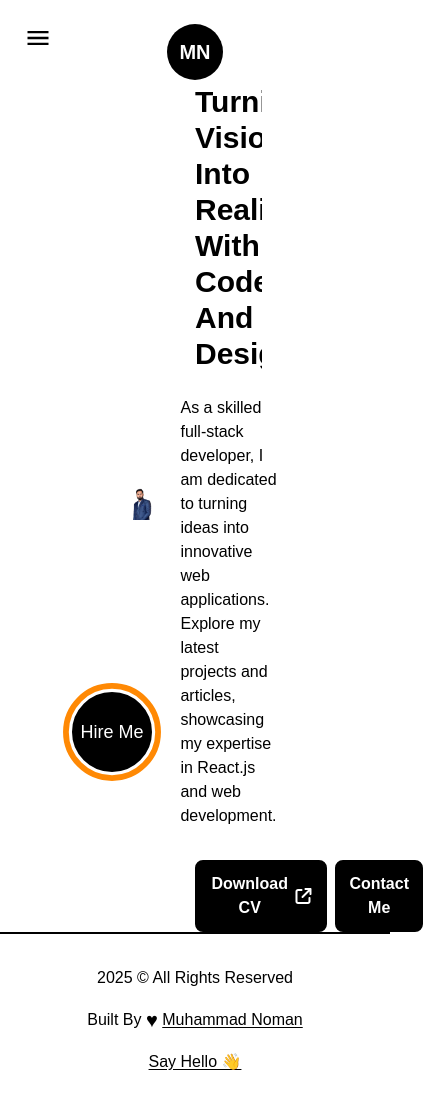
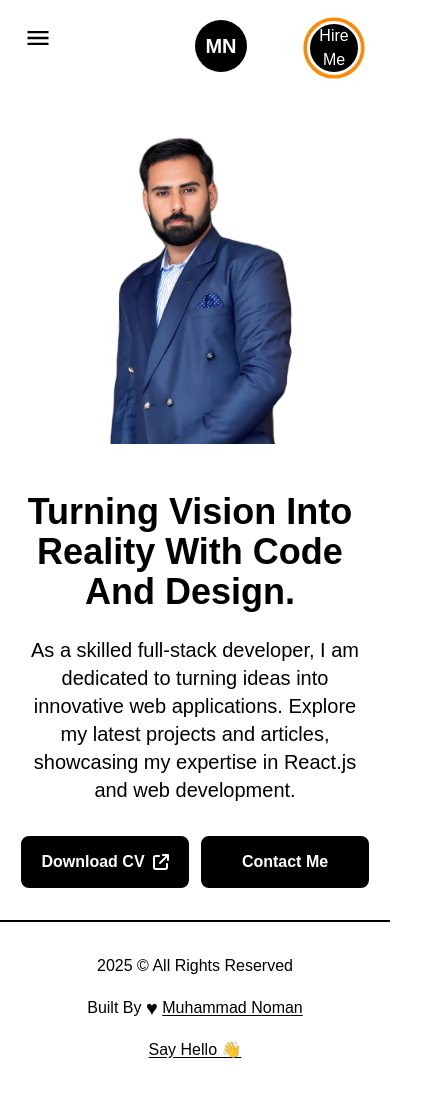
Before and after one commit to nomanchaudhary/Portfolio-Volume2, a React (Vite) app: page / in a window 390 px wide. Shown: the whole page, 423 px wide, since content can reach past the window. Built offline with nearby package versions, Linux system fonts and the light colour scheme.

Commit message:
Responsiveness Started

```diff
--- a/src/components/AnimatedText.jsx
+++ b/src/components/AnimatedText.jsx
@@ -25,7 +25,7 @@ const singleWord = {
 
 function AnimatedText({ text, className = "" }) {
   return (
-    <div className="w-full mx-auto py-2 flex items-center justify-center text-center overflow-hidden">
+    <div className="w-full mx-auto py-2 flex flex-col items-center justify-center text-center overflow-hidden">
       <motion.h1
         className={`text-3xl sm:text-4xl md:text-5xl lg:text-6xl font-montserrat inline-block w-full capitalize text-black dark:text-white ${className}`}
         variants={heading}
--- a/src/components/Header.jsx
+++ b/src/components/Header.jsx
@@ -21,11 +21,11 @@ function Header() {
   const toggleMenu = () => setIsOpen(!isOpen);
 
   return (
-    <header className="w-full px-6 md:px-32 py-6 flex items-center justify-between dark:bg-black dark:text-white relative z-50">
+    <header className="w-full px-6 sm:px-10 md:px-10 lg:px-32 py-6 flex items-center justify-between dark:bg-black dark:text-white relative">
       <div className="md:hidden">
     { isOpen ? <IoMdClose size={28} onClick={toggleMenu}/> : <IoMdMenu size={28} onClick={toggleMenu} className="cursor-pointer" />}
       </div>
-      <div className="absolute left-1/2 top-6 transform -translate-x-1/2">
+      <div className="absolute left-[50%] top-5">
         <Logo />
       </div>
       <div className="hidden md:flex w-full justify-between items-center">
@@ -51,10 +51,8 @@ function Header() {
           <DarkModeToggler />
         </div>
       </div>
-
-      {/* Mobile Nav */}
       {isOpen && (
-        <div className="absolute top-full left-0 w-full bg-white dark:bg-black flex flex-col items-center gap-4 py-6 mt-4 shadow-lg md:hidden z-40">
+        <div className="min-w-[80vw] sm:min-w-[90vw] flex justify-between items-center flex-col fixed top-1/2 left-1/2 -translate-x-1/2 -translate-y-1/2 py-20 bg-black text-white  dark:bg-white/75 dark:text-black rounded-lg z-50 backdrop-blur-md">
           <nav className="flex flex-col items-center gap-4 font-medium font-montserrat">
             <Link to="/" onClick={toggleMenu}>Home</Link>
             <Link to="/about" onClick={toggleMenu}>About</Link>
--- a/src/components/HireMe.jsx
+++ b/src/components/HireMe.jsx
@@ -6,10 +6,24 @@ function HireMe() {
   const MotionLink = motion(Link);
 
   return (
-    <div className="fixed left-4 bottom-4 flex items-center justify-center">
-      <div className="relative w-48 h-48 flex justify-center items-center">
+    <div
+      className="
+      absolute
+        top-0 right-2
+        md:top-auto md:bottom-8 md:left-8 md:right-auto
+        flex items-center justify-center
+      "
+    >
+      <div
+        className="
+          relative
+          w-24 h-24
+          md:w-48 md:h-48
+          flex justify-center items-center text-center
+        "
+      >
         <motion.svg
-          className="absolute w-full h-full"
+          className="absolute w-30 h-30 sm:w-30 sm:h-30 md:w-full md:h-full"
           viewBox="0 0 100 100"
           fill="none"
           xmlns="http://www.w3.org/2000/svg"
@@ -31,10 +45,22 @@ function HireMe() {
             }}
           />
         </motion.svg>
+
         <MotionLink
           to="https://www.linkedin.com/in/nomanchaudhary00/"
           target="_blank"
-          className="flex items-center font-montserrat justify-center absolute text-lg bg-black text-white rounded-full w-20 h-20 border-2 border-black cursor-pointer"
+          className="
+            flex items-center justify-center
+            absolute
+            text-base md:text-lg
+            bg-black text-white
+            rounded-full
+            w-12 h-12 md:w-20 md:h-20
+            border-2 border-black
+            font-montserrat
+            cursor-pointer
+            dark:bg-white dark:text-black dark:border-white
+          "
           whileHover={{ backgroundColor: "#FFFFFF", color: "#000" }}
         >
           Hire Me
--- a/src/components/Logo.jsx
+++ b/src/components/Logo.jsx
@@ -8,7 +8,7 @@ function Logo() {
     <div className="flex justify-center items-center ">
       <MotionLink
         to="/"
-        className="w-14 h-14 bg-black dark:bg-white text-center flex items-center justify-center rounded-full text-xl sm:text-2xl font-bold text-white dark:text-black font-montserrat"
+        className="w-13 h-13 sm:w-14 sm:h-14 bg-black dark:bg-white text-center flex items-center justify-center rounded-full text-xl sm:text-2xl font-bold text-white dark:text-black font-montserrat"
         whileHover={{
           background: [
             "rgb(255, 0, 0)",
--- a/src/pages/Home.jsx
+++ b/src/pages/Home.jsx
@@ -25,40 +25,46 @@ function Home() {
 
   return (
     <Fragment>
-      <main className="w-full flex items-center min-h-screen px-32 dark:bg-black dark:text-white">
-        <div className="w-full flex items-center justify-between gap-x-10">
-          <div className="w-1/2 py-10">
+      <main className="w-full flex items-center min-h-screen px-6 sm:px-10 md:px-16 lg:px-32 dark:bg-black dark:text-white">
+        <div className="w-full flex flex-col md:flex-row items-center justify-between gap-10">
+          {/* Profile Picture */}
+          <div className="w-full mt-10 sm:w-10/12 md:w-full lg-w-full flex justify-center items-center md:justify-center lg:justify-center">
             <motion.img
               src={profilePic}
               alt="Profile picture of Noman Chaudhary"
-              className="w-full h-auto"
+              className="w-4/5 sm:w-3/5 md:w-full h-auto"
               initial={{ opacity: 0 }}
               animate={{ opacity: 1 }}
               transition={{ duration: 1.5 }}
             />
           </div>
-          <div className="w-1/2 flex flex-col sm:mx-auto items-center justify-center self-center font-montserrat">
+
+          {/* Text Section */}
+          <div className="w-full flex flex-col items-center md:items-start lg:items-start md:py-20 lg:py-20 justify-center font-montserrat">
             <AnimatedText
               text="Turning vision into reality with code and design."
-              className="font-bold text-left"
+              className="font-bold text-4xl font-montserrat text-center md:text-left sm:text-4xl md:text-6xl"
             />
-            <p className="py-4 text-base cursor-pointer font-medium font-montserrat">
+            <p className="py-4 text-xl text-center md:text-left font-medium">
               As a skilled full-stack developer, I am dedicated to turning ideas
               into innovative web applications. Explore my latest projects and
               articles, showcasing my expertise in React.js and web development.
             </p>
-            <div className="flex items-center mt-4 self-start">
+
+            {/* Buttons */}
+            <div className="flex sm:flex-row md:flex-row lg:flex-row items-center md:items-start lg:items-start gap-3 mt-4 mb-5">
               <motion.button
                 onClick={handleDownload}
-                className="flex items-center text-md font-semibold p-2.5 px-3 bg-black text-white rounded-lg border-2 border-black border-solid cursor-pointer font-montserrat dark:bg-white dark:text-black"
+                className="flex items-center justify-center text-md font-semibold py-3 px-4 bg-black text-white rounded-lg border-2 border-black dark:bg-white dark:text-black w-42 md:w-48 lg:w-48 cursor-pointer"
                 whileHover={{ backgroundColor: "#FFFFFF", color: "#000" }}
               >
                 Download CV
-                <FaArrowUpRightFromSquare className={"w-6 ml-1"} />
+                <FaArrowUpRightFromSquare className="ml-2" />
               </motion.button>
+
               <motion.button
                 onClick={scrollToContact}
-                className="flex items-center text-md font-semibold font-montserrat p-2.5 px-3 bg-black text-white rounded-lg border-2 border-black border-solid cursor-pointer ml-2 dark:bg-white dark:text-black"
+                className="flex items-center justify-center text-md font-semibold py-3 px-4 bg-black text-white rounded-lg border-2 border-black dark:bg-white dark:text-black w-42 md:w-48 lg:w-48 cursor-pointer"
                 whileHover={{ backgroundColor: "#FFFFFF", color: "#000" }}
               >
                 Contact Me
```
